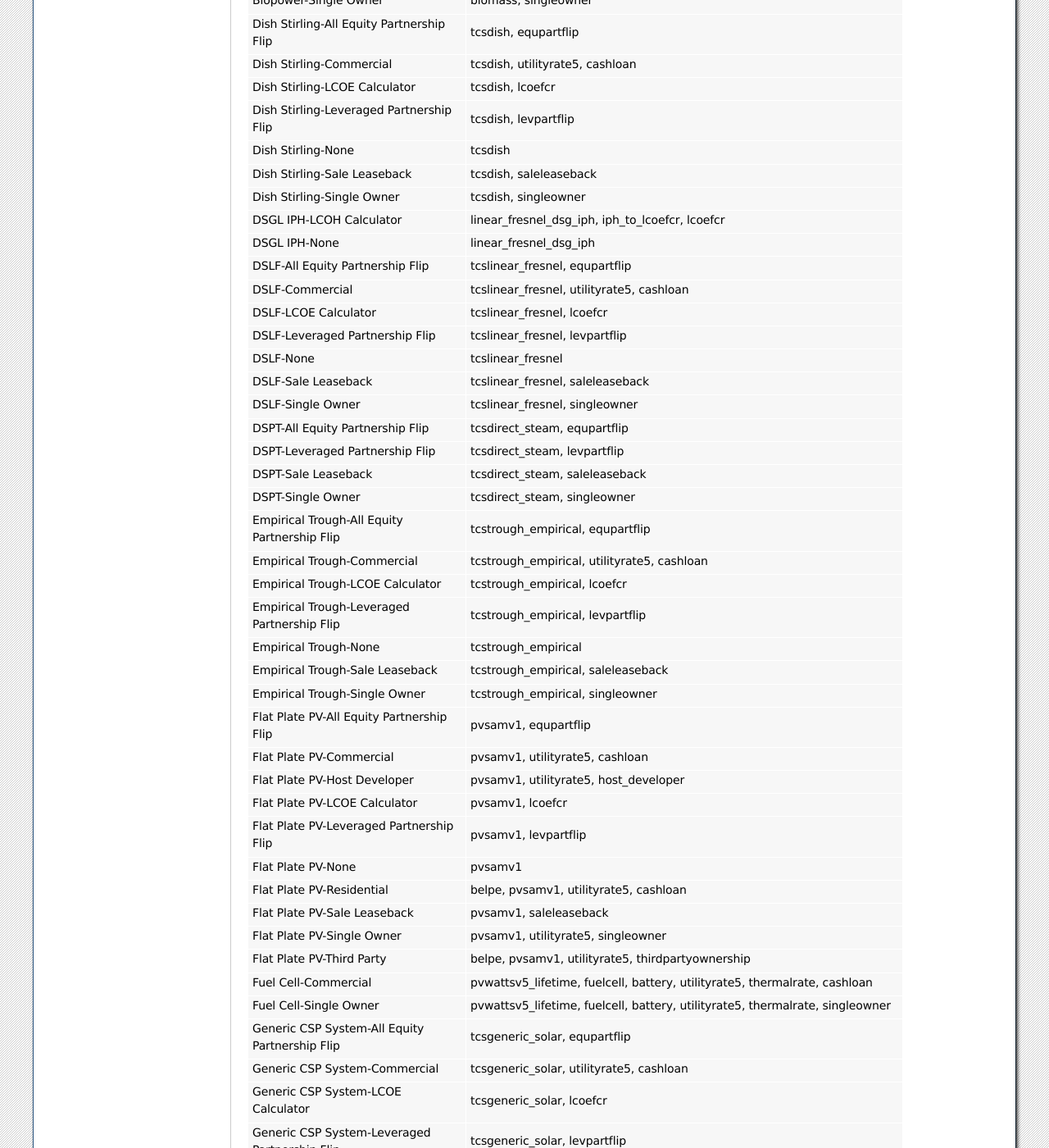
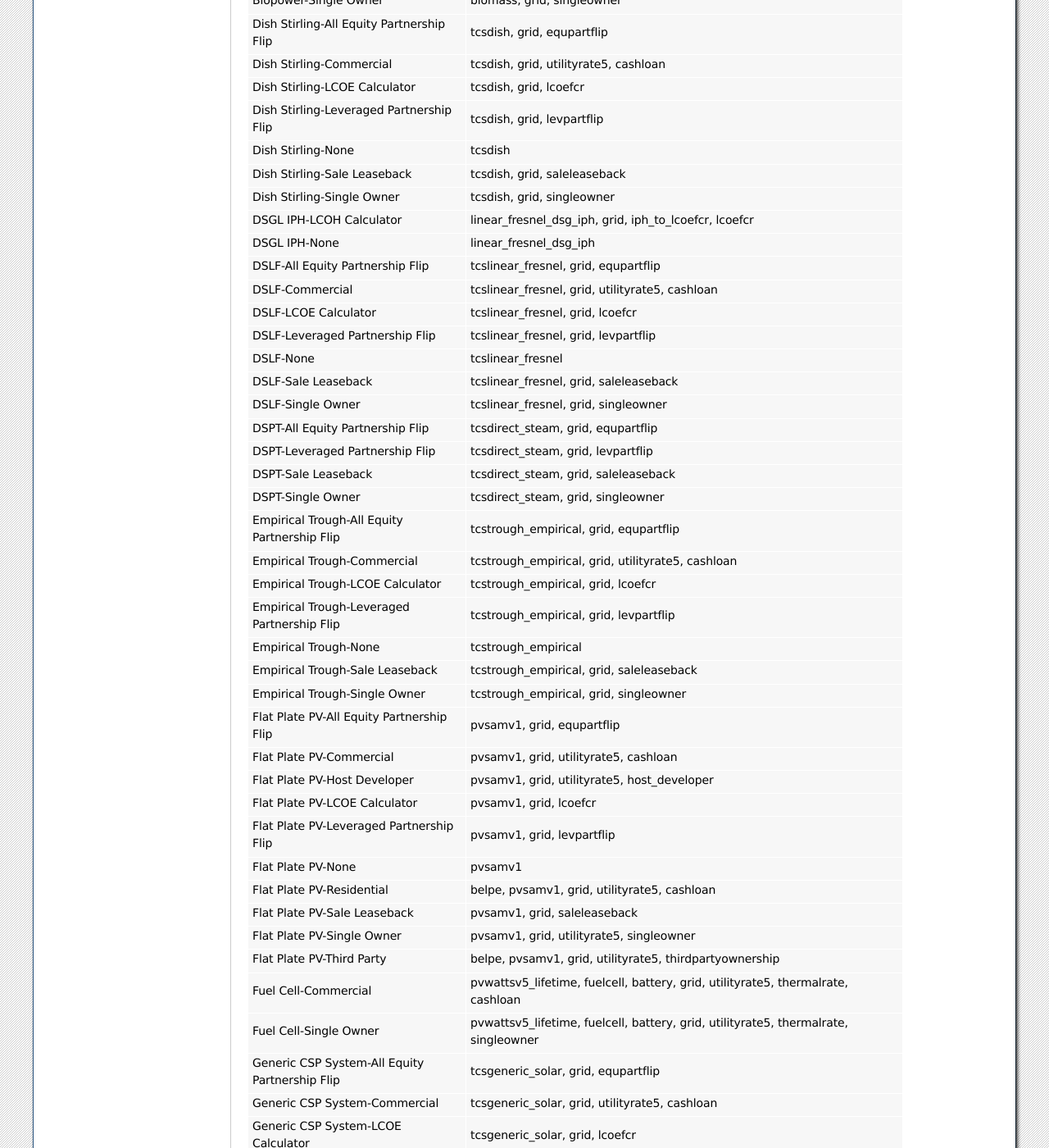
Before and after one commit to NREL/pysam, a Sphinx documentation site: the page built from docs/Configs.rst, in a window 1280 px wide and 1400 px high, scrolled down 379 px. Shown: the whole window at 82% size. Built offline with Sphinx 7.4.7, drawn with Linux system fonts in a browser that asks for light colours; some of the changed text lies outside the part shown.

Commit message:
add grid to examples & docs, fix #24

```diff
--- a/docs/Configs.rst
+++ b/docs/Configs.rst
@@ -14,238 +14,238 @@ A configuration is a combination of compute modules required to model a type of
 	* - Battery-None
 	  - battery
 	* - Biopower-All Equity Partnership Flip
-	  -  biomass, equpartflip
+	  -  biomass, grid, equpartflip
 	* - Biopower-Commercial
-	  -  biomass, utilityrate5, cashloan
+	  -  biomass, grid, utilityrate5, cashloan
 	* - Biopower-LCOE Calculator
-	  -  biomass, lcoefcr
+	  -  biomass, grid, lcoefcr
 	* - Biopower-Leveraged Partnership Flip
-	  -  biomass, levpartflip
+	  -  biomass, grid, levpartflip
 	* - Biopower-None
 	  -  biomass
 	* - Biopower-Sale Leaseback
-	  -  biomass, saleleaseback
+	  -  biomass, grid, saleleaseback
 	* - Biopower-Single Owner
-	  -  biomass, singleowner
+	  -  biomass, grid, singleowner
 	* - Dish Stirling-All Equity Partnership Flip
-	  -  tcsdish, equpartflip
+	  -  tcsdish, grid, equpartflip
 	* - Dish Stirling-Commercial
-	  -  tcsdish, utilityrate5, cashloan
+	  -  tcsdish, grid, utilityrate5, cashloan
 	* - Dish Stirling-LCOE Calculator
-	  -  tcsdish, lcoefcr
+	  -  tcsdish, grid, lcoefcr
 	* - Dish Stirling-Leveraged Partnership Flip
-	  -  tcsdish, levpartflip
+	  -  tcsdish, grid, levpartflip
 	* - Dish Stirling-None
 	  -  tcsdish
 	* - Dish Stirling-Sale Leaseback
-	  -  tcsdish, saleleaseback
+	  -  tcsdish, grid, saleleaseback
 	* - Dish Stirling-Single Owner
-	  -  tcsdish, singleowner
+	  -  tcsdish, grid, singleowner
 	* - DSGL IPH-LCOH Calculator
-	  -  linear_fresnel_dsg_iph, iph_to_lcoefcr, lcoefcr
+	  -  linear_fresnel_dsg_iph, grid, iph_to_lcoefcr, lcoefcr
 	* - DSGL IPH-None
 	  -  linear_fresnel_dsg_iph
 	* - DSLF-All Equity Partnership Flip
-	  -  tcslinear_fresnel, equpartflip
+	  -  tcslinear_fresnel, grid, equpartflip
 	* - DSLF-Commercial
-	  -  tcslinear_fresnel, utilityrate5, cashloan
+	  -  tcslinear_fresnel, grid, utilityrate5, cashloan
 	* - DSLF-LCOE Calculator
-	  -  tcslinear_fresnel, lcoefcr
+	  -  tcslinear_fresnel, grid, lcoefcr
 	* - DSLF-Leveraged Partnership Flip
-	  -  tcslinear_fresnel, levpartflip
+	  -  tcslinear_fresnel, grid, levpartflip
 	* - DSLF-None
 	  -  tcslinear_fresnel
 	* - DSLF-Sale Leaseback
-	  -  tcslinear_fresnel, saleleaseback
+	  -  tcslinear_fresnel, grid, saleleaseback
 	* - DSLF-Single Owner
-	  -  tcslinear_fresnel, singleowner
+	  -  tcslinear_fresnel, grid, singleowner
 	* - DSPT-All Equity Partnership Flip
-	  -  tcsdirect_steam, equpartflip
+	  -  tcsdirect_steam, grid, equpartflip
 	* - DSPT-Leveraged Partnership Flip
-	  -  tcsdirect_steam, levpartflip
+	  -  tcsdirect_steam, grid, levpartflip
 	* - DSPT-Sale Leaseback
-	  -  tcsdirect_steam, saleleaseback
+	  -  tcsdirect_steam, grid, saleleaseback
 	* - DSPT-Single Owner
-	  -  tcsdirect_steam, singleowner
+	  -  tcsdirect_steam, grid, singleowner
 	* - Empirical Trough-All Equity Partnership Flip
-	  -  tcstrough_empirical, equpartflip
+	  -  tcstrough_empirical, grid, equpartflip
 	* - Empirical Trough-Commercial
-	  -  tcstrough_empirical, utilityrate5, cashloan
+	  -  tcstrough_empirical, grid, utilityrate5, cashloan
 	* - Empirical Trough-LCOE Calculator
-	  -  tcstrough_empirical, lcoefcr
+	  -  tcstrough_empirical, grid, lcoefcr
 	* - Empirical Trough-Leveraged Partnership Flip
-	  -  tcstrough_empirical, levpartflip
+	  -  tcstrough_empirical, grid, levpartflip
 	* - Empirical Trough-None
 	  -  tcstrough_empirical
 	* - Empirical Trough-Sale Leaseback
-	  -  tcstrough_empirical, saleleaseback
+	  -  tcstrough_empirical, grid, saleleaseback
 	* - Empirical Trough-Single Owner
-	  -  tcstrough_empirical, singleowner
+	  -  tcstrough_empirical, grid, singleowner
 	* - Flat Plate PV-All Equity Partnership Flip
-	  -  pvsamv1, equpartflip
+	  -  pvsamv1, grid, equpartflip
 	* - Flat Plate PV-Commercial
-	  -  pvsamv1, utilityrate5, cashloan
+	  -  pvsamv1, grid, utilityrate5, cashloan
 	* - Flat Plate PV-Host Developer
-	  -  pvsamv1, utilityrate5, host_developer
+	  -  pvsamv1, grid, utilityrate5, host_developer
 	* - Flat Plate PV-LCOE Calculator
-	  -  pvsamv1, lcoefcr
+	  -  pvsamv1, grid, lcoefcr
 	* - Flat Plate PV-Leveraged Partnership Flip
-	  -  pvsamv1, levpartflip
+	  -  pvsamv1, grid, levpartflip
 	* - Flat Plate PV-None
 	  -  pvsamv1
 	* - Flat Plate PV-Residential
-	  -  belpe, pvsamv1, utilityrate5, cashloan
+	  -  belpe, pvsamv1, grid, utilityrate5, cashloan
 	* - Flat Plate PV-Sale Leaseback
-	  -  pvsamv1, saleleaseback
+	  -  pvsamv1, grid, saleleaseback
 	* - Flat Plate PV-Single Owner
-	  -  pvsamv1, utilityrate5, singleowner
+	  -  pvsamv1, grid, utilityrate5, singleowner
 	* - Flat Plate PV-Third Party
-	  -  belpe, pvsamv1, utilityrate5, thirdpartyownership
+	  -  belpe, pvsamv1, grid, utilityrate5, thirdpartyownership
 	* - Fuel Cell-Commercial
-	  -  pvwattsv5_lifetime, fuelcell, battery, utilityrate5, thermalrate, cashloan
+	  -  pvwattsv5_lifetime, fuelcell, battery, grid, utilityrate5, thermalrate, cashloan
 	* - Fuel Cell-Single Owner
-	  -  pvwattsv5_lifetime, fuelcell, battery, utilityrate5, thermalrate, singleowner
+	  -  pvwattsv5_lifetime, fuelcell, battery, grid, utilityrate5, thermalrate, singleowner
 	* - Generic CSP System-All Equity Partnership Flip
-	  -  tcsgeneric_solar, equpartflip
+	  -  tcsgeneric_solar, grid, equpartflip
 	* - Generic CSP System-Commercial
-	  -  tcsgeneric_solar, utilityrate5, cashloan
+	  -  tcsgeneric_solar, grid, utilityrate5, cashloan
 	* - Generic CSP System-LCOE Calculator
-	  -  tcsgeneric_solar, lcoefcr
+	  -  tcsgeneric_solar, grid, lcoefcr
 	* - Generic CSP System-Leveraged Partnership Flip
-	  -  tcsgeneric_solar, levpartflip
+	  -  tcsgeneric_solar, grid, levpartflip
 	* - Generic CSP System-None
 	  -  tcsgeneric_solar
 	* - Generic CSP System-Sale Leaseback
-	  -  tcsgeneric_solar, saleleaseback
+	  -  tcsgeneric_solar, grid, saleleaseback
 	* - Generic CSP System-Single Owner
-	  -  tcsgeneric_solar, singleowner
+	  -  tcsgeneric_solar, grid, singleowner
 	* - Generic System-All Equity Partnership Flip
-	  -  generic_system, equpartflip
+	  -  generic_system, grid, equpartflip
 	* - Generic System-Commercial
-	  -  generic_system, utilityrate5, cashloan
+	  -  generic_system, grid, utilityrate5, cashloan
 	* - Generic System-Host Developer
-	  -  generic_system, utilityrate5, host_developer
+	  -  generic_system, grid, utilityrate5, host_developer
 	* - Generic System-LCOE Calculator
-	  -  generic_system, lcoefcr
+	  -  generic_system, grid, lcoefcr
 	* - Generic System-Leveraged Partnership Flip
-	  -  generic_system, levpartflip
+	  -  generic_system, grid, levpartflip
 	* - Generic System-None
 	  -  generic_system
 	* - Generic System-Residential
-	  -  generic_system, utilityrate5, cashloan
+	  -  generic_system, grid, utilityrate5, cashloan
 	* - Generic System-Sale Leaseback
-	  -  generic_system, saleleaseback
+	  -  generic_system, grid, saleleaseback
 	* - Generic System-Single Owner
-	  -  generic_system, singleowner
+	  -  generic_system, grid, singleowner
 	* - Generic System-Third Party
-	  -  generic_system, utilityrate5, thirdpartyownership
+	  -  generic_system, grid, utilityrate5, thirdpartyownership
 	* - Geothermal Power-All Equity Partnership Flip
-	  -  geothermal, equpartflip
+	  -  geothermal, grid, equpartflip
 	* - Geothermal Power-LCOE Calculator
-	  -  geothermal, lcoefcr
+	  -  geothermal, grid, lcoefcr
 	* - Geothermal Power-Leveraged Partnership Flip
-	  -  geothermal, levpartflip
+	  -  geothermal, grid, levpartflip
 	* - Geothermal Power-None
 	  -  geothermal
 	* - Geothermal Power-Sale Leaseback
-	  -  geothermal, saleleaseback
+	  -  geothermal, grid, saleleaseback
 	* - Geothermal Power-Single Owner
-	  -  geothermal, singleowner
+	  -  geothermal, grid, singleowner
 	* - High-X Concentrating PV-All Equity Partnership Flip
-	  -  hcpv, equpartflip
+	  -  hcpv, grid, equpartflip
 	* - High-X Concentrating PV-LCOE Calculator
-	  -  hcpv, lcoefcr
+	  -  hcpv, grid, lcoefcr
 	* - High-X Concentrating PV-Leveraged Partnership Flip
-	  -  hcpv, levpartflip
+	  -  hcpv, grid, levpartflip
 	* - High-X Concentrating PV-None
 	  -  hcpv
 	* - High-X Concentrating PV-Sale Leaseback
-	  -  hcpv, saleleaseback
+	  -  hcpv, grid, saleleaseback
 	* - High-X Concentrating PV-Single Owner
-	  -  hcpv, singleowner
+	  -  hcpv, grid, singleowner
 	* - ISCC-Single Owner
-	  -  tcsiscc, singleowner
+	  -  tcsiscc, grid, singleowner
 	* - MSLF-All Equity Partnership Flip
-	  -  tcsMSLF, equpartflip
+	  -  tcsMSLF, grid, equpartflip
 	* - MSLF-Commercial
-	  -  tcsMSLF, utilityrate5, cashloan
+	  -  tcsMSLF, grid, utilityrate5, cashloan
 	* - MSLF-LCOE Calculator
-	  -  tcsMSLF, lcoefcr
+	  -  tcsMSLF, grid, lcoefcr
 	* - MSLF-Leveraged Partnership Flip
-	  -  tcsMSLF, levpartflip
+	  -  tcsMSLF, grid, levpartflip
 	* - MSLF-None
 	  -  tcsMSLF
 	* - MSLF-Sale Leaseback
-	  -  tcsMSLF, saleleaseback
+	  -  tcsMSLF, grid, saleleaseback
 	* - MSLF-Single Owner
-	  -  tcsMSLF, singleowner
+	  -  tcsMSLF, grid, singleowner
 	* - MSPT-All Equity Partnership Flip
-	  -  tcsmolten_salt, equpartflip
+	  -  tcsmolten_salt, grid, equpartflip
 	* - MSPT-Leveraged Partnership Flip
-	  -  tcsmolten_salt, levpartflip
+	  -  tcsmolten_salt, grid, levpartflip
 	* - MSPT-Sale Leaseback
-	  -  tcsmolten_salt, saleleaseback
+	  -  tcsmolten_salt, grid, saleleaseback
 	* - MSPT-Single Owner
-	  -  tcsmolten_salt, singleowner
+	  -  tcsmolten_salt, grid, singleowner
 	* - Physical Trough IPH-LCOH Calculator
-	  -  trough_physical_process_heat, iph_to_lcoefcr, lcoefcr
+	  -  trough_physical_process_heat, grid, iph_to_lcoefcr, lcoefcr
 	* - Physical Trough IPH-None
 	  -  trough_physical_process_heat
 	* - Physical Trough-All Equity Partnership Flip
-	  -  tcstrough_physical, equpartflip
+	  -  tcstrough_physical, grid, equpartflip
 	* - Physical Trough-Commercial
-	  -  tcstrough_physical, utilityrate5, cashloan
+	  -  tcstrough_physical, grid, utilityrate5, cashloan
 	* - Physical Trough-LCOE Calculator
-	  -  tcstrough_physical, lcoefcr
+	  -  tcstrough_physical, grid, lcoefcr
 	* - Physical Trough-Leveraged Partnership Flip
-	  -  tcstrough_physical, levpartflip
+	  -  tcstrough_physical, grid, levpartflip
 	* - Physical Trough-None
 	  -  tcstrough_physical
 	* - Physical Trough-Sale Leaseback
-	  -  tcstrough_physical, saleleaseback
+	  -  tcstrough_physical, grid, saleleaseback
 	* - Physical Trough-Single Owner
-	  -  tcstrough_physical, singleowner
+	  -  tcstrough_physical, grid, singleowner
 	* - PVWatts-All Equity Partnership Flip
-	  -  pvwattsv7, equpartflip
+	  -  pvwattsv7, grid, equpartflip
 	* - PVWatts-Commercial
-	  -  pvwattsv7, battwatts, utilityrate5, cashloan
+	  -  pvwattsv7, battwatts, grid, utilityrate5, cashloan
 	* - PVWatts-Host Developer
-	  -  pvwattsv7, utilityrate5, host_developer
+	  -  pvwattsv7, grid, utilityrate5, host_developer
 	* - PVWatts-LCOE Calculator
-	  -  pvwattsv7, lcoefcr
+	  -  pvwattsv7, grid, lcoefcr
 	* - PVWatts-Leveraged Partnership Flip
-	  -  pvwattsv7, levpartflip
+	  -  pvwattsv7, grid, levpartflip
 	* - PVWatts-None
 	  -  pvwattsv7
 	* - PVWatts-Residential
-	  -  pvwattsv7, belpe, battwatts, utilityrate5, cashloan
+	  -  pvwattsv7, belpe, battwatts, grid, utilityrate5, cashloan
 	* - PVWatts-Sale Leaseback
-	  -  pvwattsv7, saleleaseback
+	  -  pvwattsv7, grid, saleleaseback
 	* - PVWatts-Single Owner
-	  -  pvwattsv7, singleowner
+	  -  pvwattsv7, grid, singleowner
 	* - PVWatts-Third Party
-	  -  pvwattsv7, belpe, battwatts, utilityrate5, thirdpartyownership
+	  -  pvwattsv7, belpe, battwatts, grid, utilityrate5, thirdpartyownership
 	* - Solar Water Heating-Commercial
-	  -  swh, utilityrate5, cashloan
+	  -  swh, grid, utilityrate5, cashloan
 	* - Solar Water Heating-LCOE Calculator
-	  -  swh, lcoefcr
+	  -  swh, grid, lcoefcr
 	* - Solar Water Heating-None
 	  -  swh
 	* - Solar Water Heating-Residential
-	  -  swh, belpe, utilityrate5, cashloan
+	  -  swh, belpe, grid, utilityrate5, cashloan
 	* - Wind Power-All Equity Partnership Flip
-	  -  windpower, equpartflip
+	  -  windpower, grid, equpartflip
 	* - Wind Power-Commercial
-	  -  windpower, utilityrate5, cashloan
+	  -  windpower, grid, utilityrate5, cashloan
 	* - Wind Power-LCOE Calculator
-	  -  windpower, lcoefcr
+	  -  windpower, grid, lcoefcr
 	* - Wind Power-Leveraged Partnership Flip
-	  -  windpower, levpartflip
+	  -  windpower, grid, levpartflip
 	* - Wind Power-None
 	  -  windpower
 	* - Wind Power-Residential
-	  -  windpower, utilityrate5, cashloan
+	  -  windpower, grid, utilityrate5, cashloan
 	* - Wind Power-Sale Leaseback
-	  -  windpower, saleleaseback
+	  -  windpower, grid, saleleaseback
 	* - Wind Power-Single Owner
-	  -  windpower, singleowner
+	  -  windpower, grid, singleowner
```
Also changed, not shown: CMakeLists.txt (deleted, +0 -71 lines), docs/Import.rst (+6 -2 lines), 5 other files.
